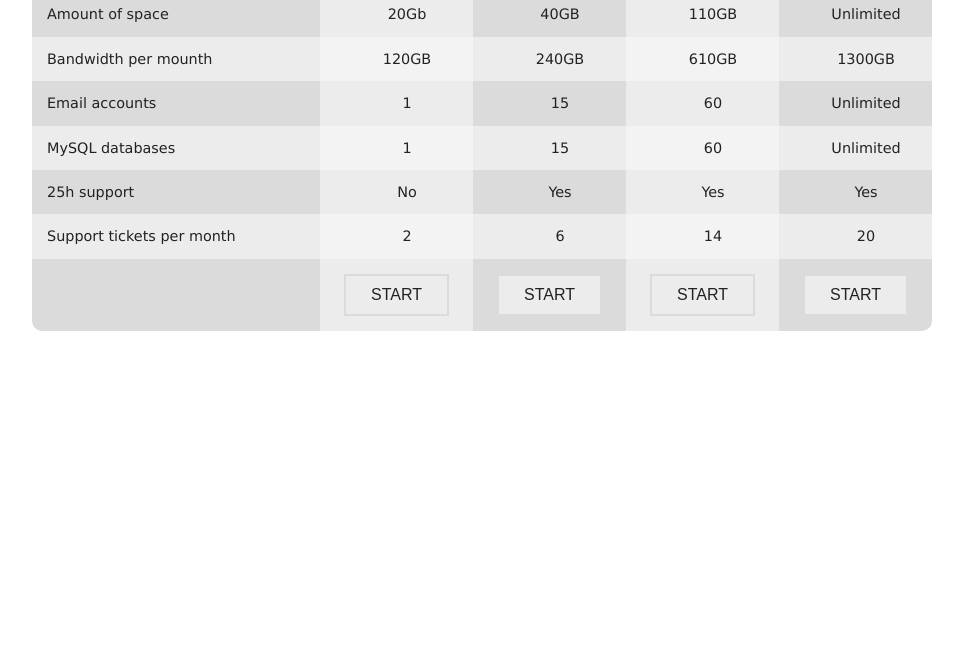
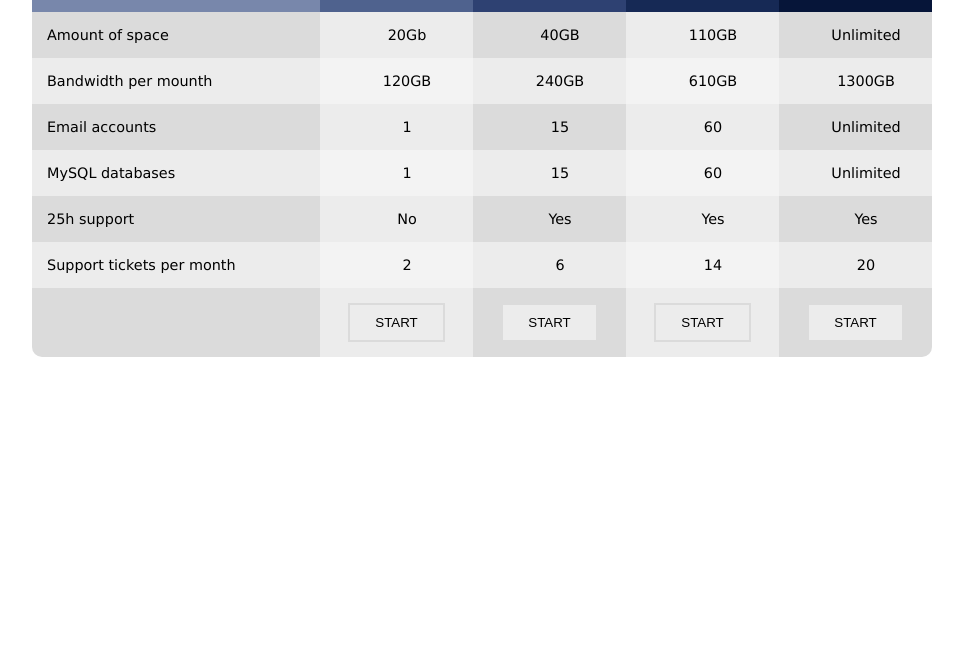
Before and after one commit to GreenSerega/practice_table, a plain HTML site: page index.html in a window 1280 px wide. Shown: the part 140-800 px from the top of the page, without its empty margins (158-1121 px from the left). Drawn offline with Linux system fonts and the light colour scheme.

Commit message:
Delete reset

```diff
--- a/assets/CSS/style.css
+++ b/assets/CSS/style.css
@@ -6,6 +6,7 @@
   font-family: Verdana, Geneva, Tahoma, sans-serif;
 }
 table{
+  min-width: 600px;
   width: 100%;
   max-width: 900px;
   margin: auto;
@@ -23,7 +24,6 @@ thead th:first-child{
   border-top-left-radius: var(--border-radius);
   background-color: #7887AB;
   font-weight:bold;
-
 }
 thead th:last-child{
   border-top-right-radius: var(--border-radius);
--- a/index.html
+++ b/index.html
@@ -3,7 +3,6 @@
 <head>
   <meta charset="UTF-8">
   <title>TablePractice</title>
-  <link rel="stylesheet" href="./assets/CSS/reset.css">
   <link rel="stylesheet" href="./assets/CSS/style.css">
 </head>
 <body>
```
